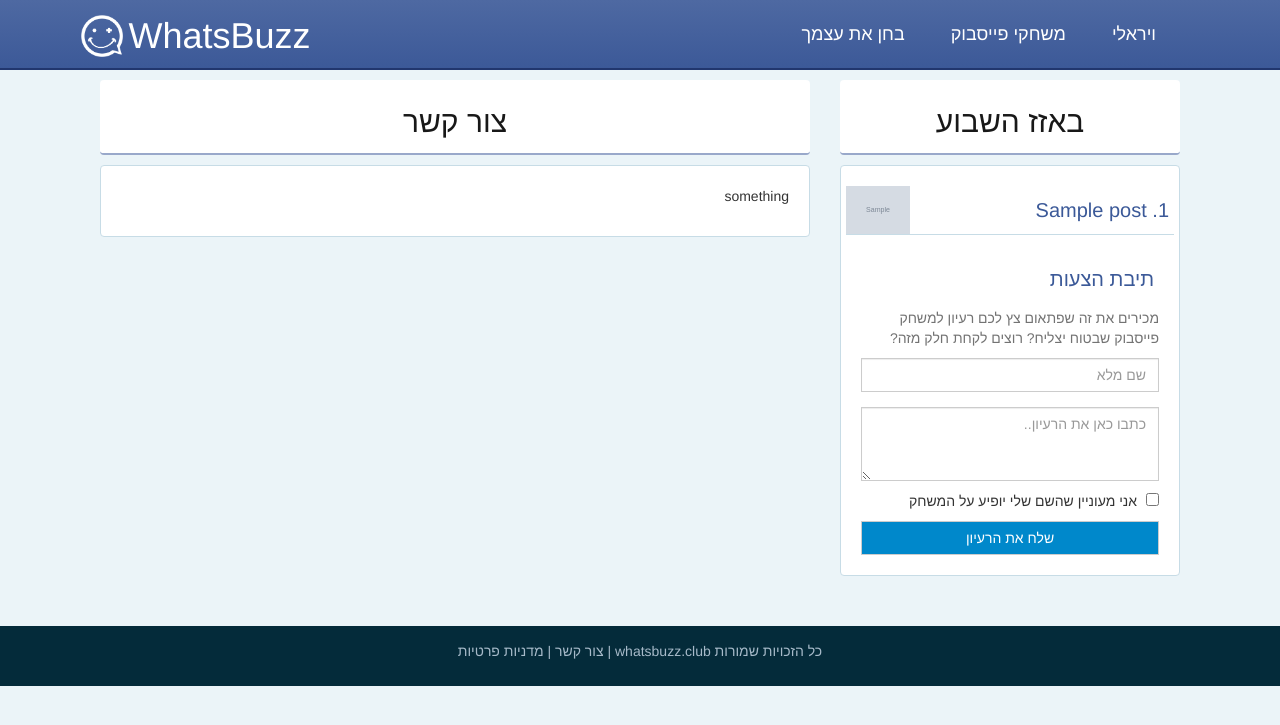
After one commit to nirgn975/WhatsBuzz, a Django app: page /email-us/ in a window 1280 px wide. The commit adds this page. Shown: the top 725 px of the page. Run offline with Django 3.2, Linux system fonts and the light colour scheme; tables that the repository leaves empty hold one stand-in row (values such as "Sample post"); grey boxes marked "Sample" are stand-in pictures; style sheets or scripts are compiled from the project's sources; some libraries are stand-ins or nearby versions.

Commit message:
Change email, add privacy policy page, and spinner to the quizzes.

```diff
--- a/WhatsBuzz/settings.py
+++ b/WhatsBuzz/settings.py
@@ -31,7 +31,7 @@ ALLOWED_HOSTS = []
 
 INSTALLED_APPS = [
     'whats_buzz',
-    #'django_gulp',
+    'django_gulp',
     'django.contrib.admin',
     'django.contrib.auth',
     'django.contrib.contenttypes',
@@ -147,7 +147,7 @@ MEDIA_URL = 'uploads/'
 #EMAIL_BACKEND = 'django_smtp_ssl.SSLEmailBackend'
 EMAIL_BACKEND = 'django.core.mail.backends.smtp.EmailBackend'
 EMAIL_HOST = 'smtp.gmail.com'
-EMAIL_HOST_PASSWORD = 'pqysksrowsrrdhax'
-EMAIL_HOST_USER = 'nirgn975@gmail.com'
+EMAIL_HOST_PASSWORD = 'zxcvfdsa'
+EMAIL_HOST_USER = 'whatsbuzz.email@gmail.com'
 EMAIL_PORT = 587
 EMAIL_USE_TLS = True
--- a/WhatsBuzz/urls.py
+++ b/WhatsBuzz/urls.py
@@ -46,6 +46,10 @@ urlpatterns = [
     url(r'^get-more-posts/(?P<page_type>[-\w]+)/(?P<start>[-\w]+)/$', views.get_more_posts, name='get-more-posts'),
     # Send an EMAIL from the contact partial.
     url(r'^contact/$', views.contact, name='contact'),
+    # Privacy policy page.
+    url(r'^privacy-policy/$', views.privacy_policy, name='privacy-policy'),
+    # Email Us.
+    url(r'^email-us/$', views.email_us, name='email-us'),
     # The admin section.
     url(r'^admin/', admin.site.urls),
 ]
--- a/whats_buzz/static/sass/pages/index.scss
+++ b/whats_buzz/static/sass/pages/index.scss
@@ -157,6 +157,11 @@ a.show-more {
     height: 50px;
     line-height: 50px;
   }
+
+  a, a:hover {
+    text-decoration: none;
+    color: $footer_text;
+  }
 }
 
 @media only screen and (max-device-width: 770px) {
--- /dev/null
+++ b/whats_buzz/templates/pages/email-us.html
@@ -0,0 +1,26 @@
+{% extends 'layouts/base.html' %}
+
+{% block title %}
+    Email Us - {{ block.super }}
+{% endblock %}
+
+{% block content %}
+    <div id="main-content">
+        <div class="col-sm-12">
+            <div class="col-sm-8">
+                <div class="categories-header">
+                    <h2>צור קשר</h2>
+                </div>
+                <div class="post">
+                    <p>something</p>
+                </div>
+            </div>
+            <div class="col-sm-4">
+                <div class="categories-header">
+                    <h2>באזז השבוע</h2>
+                </div>
+                {% include 'partials/long-post-card.html' %}
+            </div>
+        </div>
+    </div>
+{% endblock %}
--- a/whats_buzz/templates/pages/post.html
+++ b/whats_buzz/templates/pages/post.html
@@ -29,11 +29,7 @@
                     <div class="row caution">
                         <span>אנחנו לעולם לא נפרסם דברים בשמך! וגם לא נשמור את המידע שלך!</span>
                     </div>
-{#                    <div class="loader">Loading...</div>#}
-                    <div class="loader">
-
-                    </div>
-
+                    <div class="loader"></div>
                     {% if quizzes.code %}
                       <div id="quizzes">
                         {{ quizzes.code|safe }}
--- a/whats_buzz/templates/partials/footer.html
+++ b/whats_buzz/templates/partials/footer.html
@@ -1,5 +1,11 @@
 <footer id="footer-nav"class="navbar navbar-default">
   <div class="container">
-      <p class="text-center">כל הזכויות שמורות whatsbuzz.club  |  צור קשר  |  מדניות פרטיות</p>
+      <p class="text-center">
+        כל הזכויות שמורות whatsbuzz.club
+        |
+        <a href="{% url 'email-us' %}">צור קשר</a>
+        |
+        <a href="{% url 'privacy-policy' %}">מדניות פרטיות</a>
+      </p>
   </div>
 </footer>
--- a/whats_buzz/views/utils.py
+++ b/whats_buzz/views/utils.py
@@ -3,6 +3,7 @@ from django.shortcuts import render, redirect
 from django.template import Context
 from django.template.loader import get_template
 from whats_buzz.forms import ContactForm
+from whats_buzz.models import Post
 
 
 def contact(request):
@@ -33,3 +34,13 @@ def contact(request):
             return redirect('/')
 
     return render(request, 'partials/contact.html', {'form': form_class,})
+
+
+def privacy_policy(request):
+    buzz_posts = Post.objects.filter(buzz=True)
+    return render(request, 'pages/privacy-policy.html', {'buzz_posts': buzz_posts,})
+
+
+def email_us(request):
+    buzz_posts = Post.objects.filter(buzz=True)
+    return render(request, 'pages/email-us.html', {'buzz_posts': buzz_posts,})
```
Also changed, not shown: whats_buzz/static/javascript/partials/app.js (+6 -1 lines), whats_buzz/static/javascript/partials/facebook_data.js (+10 -4 lines), whats_buzz/templates/pages/privacy-policy.html (added, +26 -0 lines), whats_buzz/static/images/spinner.svg (added).
